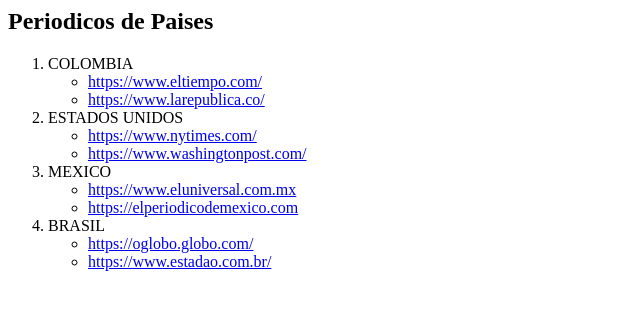
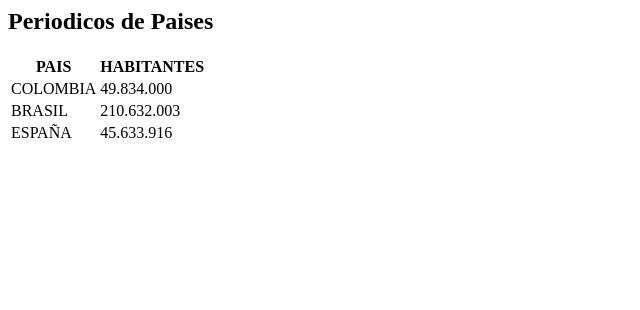
Before and after one commit to cangre98/frontend, a plain HTML site: page Ejercicios HTML/principal.html in a window 1280 px wide. Shown: the whole page, without its empty margins (0-640 px from the left). Drawn offline with Linux system fonts and the light colour scheme.

Commit message:
Ejercicio14

```diff
--- a/Ejercicios HTML/principal.html
+++ b/Ejercicios HTML/principal.html
@@ -3,28 +3,26 @@
 <body>
     <h2>Periodicos de Paises</h2>
 
-    <ol>
-        <li>COLOMBIA</li>
-        <ul>
-            <li><a href="https://www.eltiempo.com/">https://www.eltiempo.com/</a></li>
-            <li><a href="https://www.larepublica.co/">https://www.larepublica.co/</a></li>
-        </ul>
-        <li>ESTADOS UNIDOS</li>
-        <ul>
-            <li><a href="https://www.nytimes.com/">https://www.nytimes.com/</a></li>
-            <li><a href="https://www.washingtonpost.com/">https://www.washingtonpost.com/</a></li>
-        </ul>
-        <li>MEXICO</li>
-        <ul>
-            <li><a href="https://www.eluniversal.com.mx">https://www.eluniversal.com.mx</a></li>
-            <li><a href="https://elperiodicodemexico.com">https://elperiodicodemexico.com</a></li>
-        </ul>
-        <li>BRASIL</li>
-        <ul>
-            <li><a href="https://oglobo.globo.com/">https://oglobo.globo.com/</a></li>
-            <li><a href="https://www.estadao.com.br/">https://www.estadao.com.br/</a></li>
-        </ul>
-    </ul>
+    <table>
+        <tr>
+            <th>PAIS</th>
+            <th>HABITANTES</th>
+
+        </tr>
+        <tr>
+            <td>COLOMBIA</td>
+            <td>49.834.000</td>
+        </tr>
+        <tr>
+            <td>BRASIL</td>
+            <td>210.632.003</td>
+        </tr>
+
+        <tr>
+            <td>ESPAÑA</td>
+            <td>45.633.916</td>
+        </tr>
+    </table>
 </body>
 
 </html>
```
